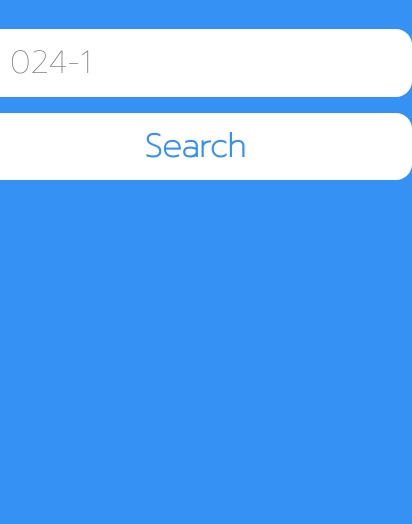
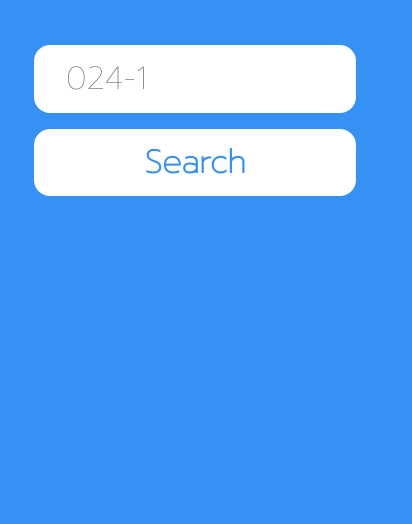
Before and after one commit to kkpanuwat/officeTASC362001, a plain HTML site: page index.html in a window 390 px wide. Shown: the part 352-876 px from the top of the page, 412 px wide, since content can reach past the window. Before the commit the page ends 844 px from the top, so only its background shows below. Drawn offline with Linux system fonts and the light colour scheme.

Commit message:
update style

```diff
--- a/index.css
+++ b/index.css
@@ -5,11 +5,11 @@
 }
 
 body {
+    padding: 1rem;
     background-color: #3691f4;
 }
 
 .content {
-    width: 100vw;
     height: 100vh;
     border-radius: 1rem;
     margin: auto;
@@ -20,17 +20,19 @@ body {
 }
 
 .inner-content {
+    width: 90%;
     color: white;
 }
 
 #stdID {
+    width: calc(100% - 2rem);
     margin-top: 3rem;
     height: 8vh;
     border-radius: 1rem;
     outline: 1px solid transparent;
     border: 0px solid transparent;
-    padding-left: 2rem;
     font-size: 2rem;
+    padding-inline-start: 2rem;
 }
 
 #stdID::placeholder {
@@ -38,6 +40,7 @@ body {
 }
 
 .btn-search {
+    width: 100%;
     height: 8vh;
     border-radius: 1rem;
     outline: 1px solid transparent;
@@ -70,7 +73,7 @@ hr {
 
 
 .btn-submit {
-    width: 50vw;
+    width: 100%;
     margin-top: 3rem;
     height: 8vh;
     border-radius: 1rem;
@@ -83,6 +86,7 @@ hr {
 }
 
 select {
+    width: 100%;
     font-size: 1.5rem;
     border-radius: 0.5rem;
     outline: 1px solid transparent;
@@ -91,7 +95,6 @@ select {
 }
 
 .control-blog {
-    width: 50vw;
     display: grid;
     grid-template-columns: 1fr 1fr 1fr;
     gap: 1rem;
@@ -123,9 +126,14 @@ select {
 }
 
 @media only screen and (max-width: 1024px) {
+    body {
+        padding: 1rem;
+    }
+
     .search-blog {
         grid-template-columns: 1fr;
     }
+
     .control-blog {
         grid-template-columns: 1fr;
     }
```
